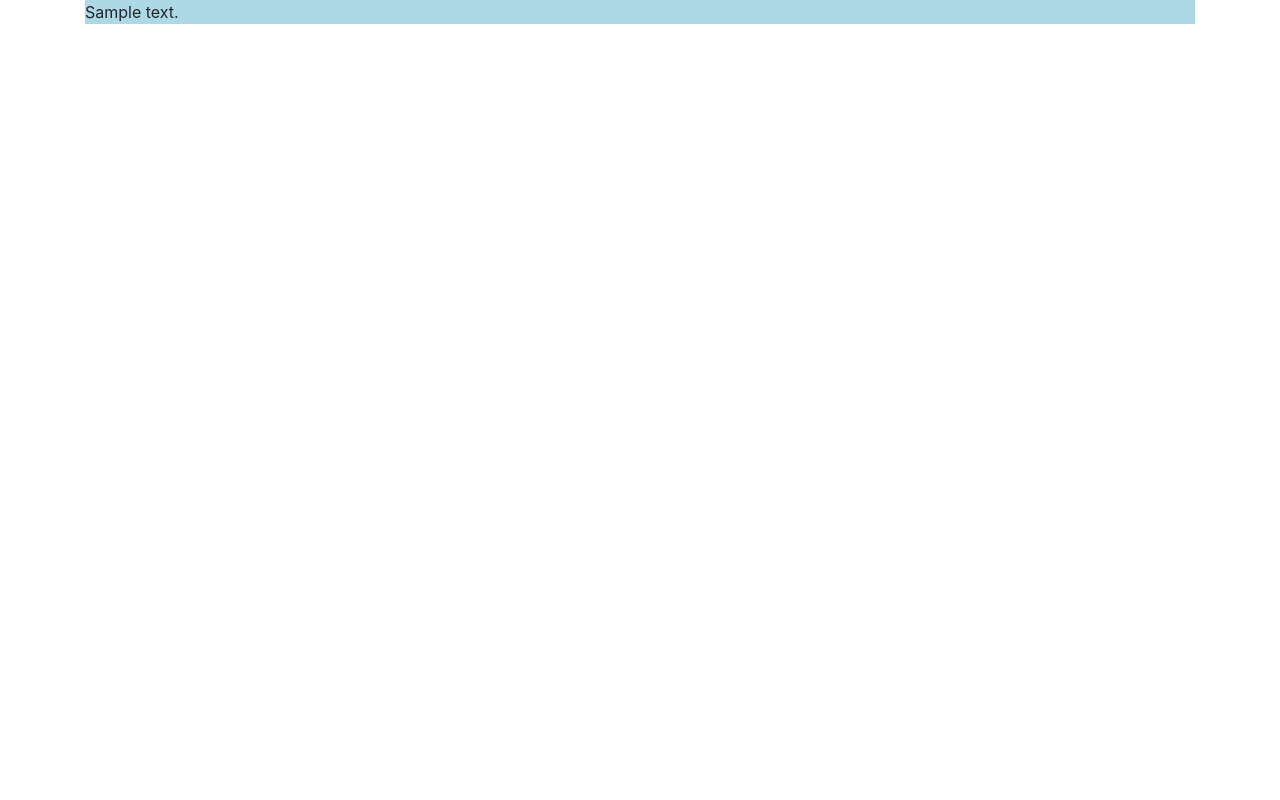
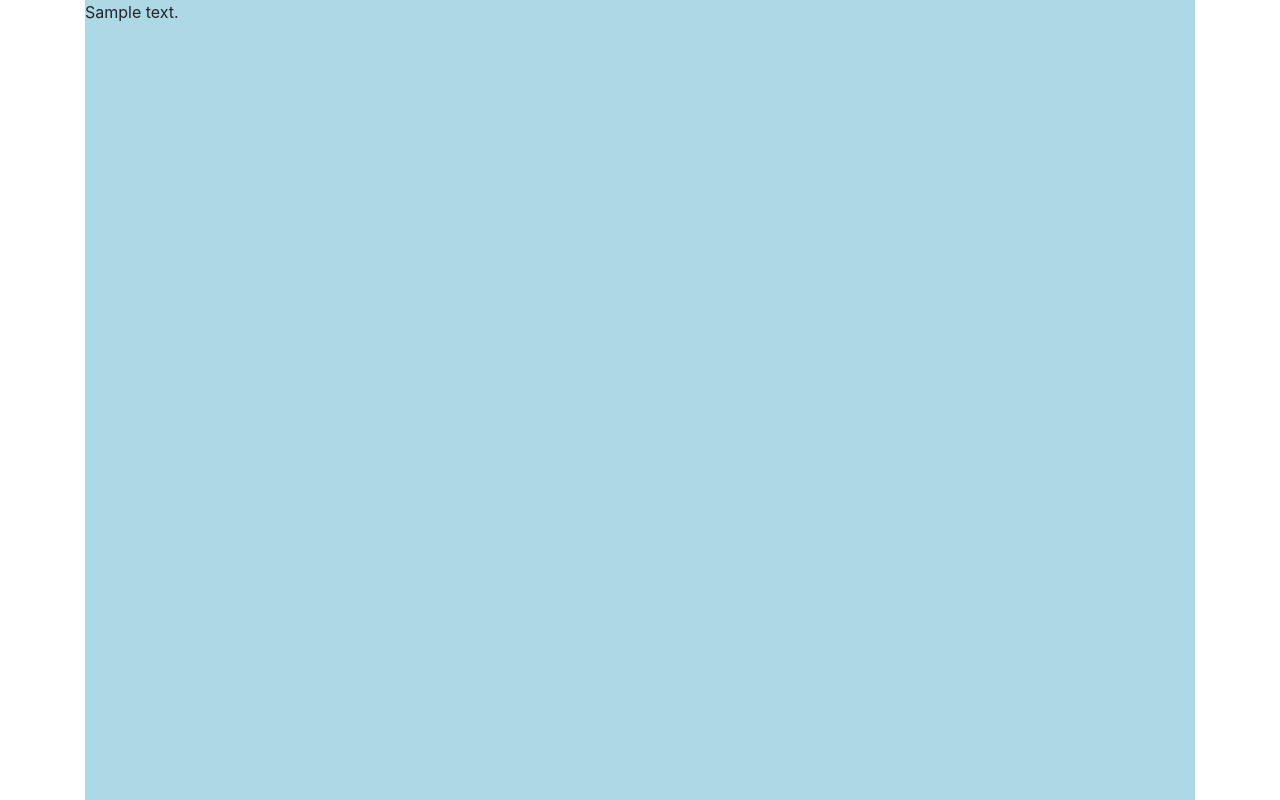
Before and after one commit to oldpotter/skl, a Flask app: page /lyric/detail/1 in a window 1280 px wide. Shown: the part 56-856 px from the top of the page. Before the commit the page ends 80 px from the top, so only its background shows below. Run offline with Flask 2, Linux system fonts and the light colour scheme; tables that the repository leaves empty hold one stand-in row (values such as "Sample post"); some libraries are stand-ins or nearby versions.

Commit message:
3.23
歌词列表倒序
歌词页修正

```diff
--- a/app/lyric/routes.py
+++ b/app/lyric/routes.py
@@ -11,7 +11,7 @@ from app.models import Lyric
 @bp.route('/', methods=['POST', 'GET'])
 def index():
     page = request.args.get('page', 1, type=int)
-    pagination = Lyric.query.order_by(Lyric.id).paginate(page, current_app.config['LYRIC_PER_PAGE'], False)
+    pagination = Lyric.query.order_by(Lyric.id.desc()).paginate(page, current_app.config['LYRIC_PER_PAGE'], False)
     return render_template('lyric.html', title=u'歌词', lyrics=pagination.items, pagination=pagination)
 
 
--- a/app/static/style.css
+++ b/app/static/style.css
@@ -11,7 +11,7 @@
     display: flex;
     flex-direction: column;
     flex-wrap: wrap;
-    max-height: 100%;
+    height: 100vh;
 }
 
 
```
Also changed, not shown: app.db.
